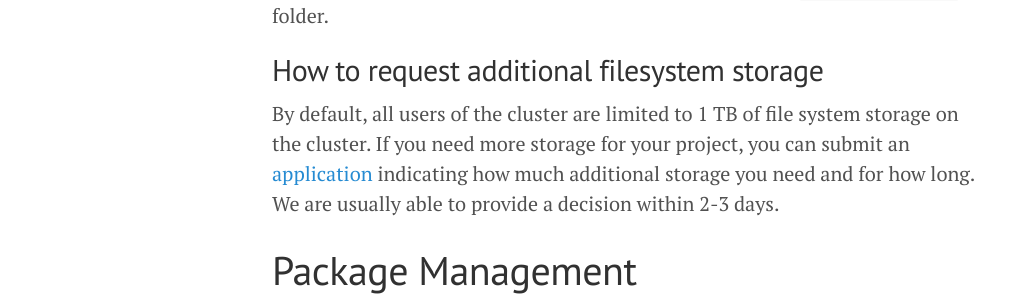
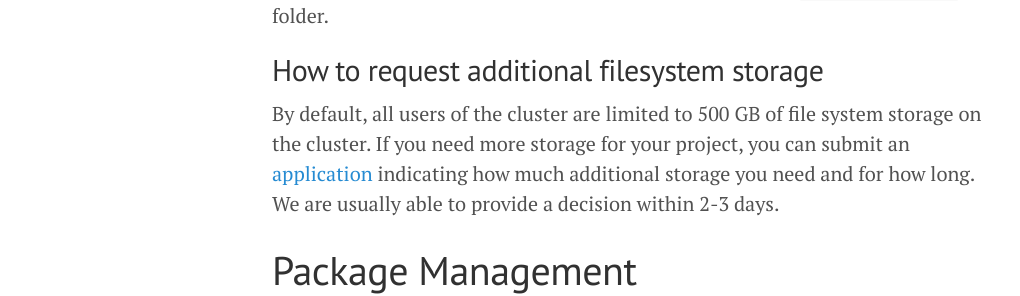
Before and after one commit to centerforaisafety/cluster-docs-old, a Jekyll site: the page built from _posts/2023-05-03-cais-cluster-documentation.md, in a window 1280 px wide and 900 px high, scrolled down 4427 px. Shown: the part 160-456 px from the top of the window, without its empty margins (8-1028 px from the left). Built offline with Jekyll 4.4.1, drawn with Linux system fonts in a browser that asks for light colours.

Commit message:
Change default file system quota from 1TB to 500GB.

```diff
--- a/_posts/2023-05-03-cais-cluster-documentation.md
+++ b/_posts/2023-05-03-cais-cluster-documentation.md
@@ -139,7 +139,7 @@ Many commonly used models (Llama, Mistral, Pythia etc.) can be found in the `/da
 
 ## How to request additional filesystem storage
 
-By default, all users of the cluster are limited to 1 TB of file system storage on the cluster. If you need more storage for your project, you can submit an [application](https://airtable.com/appeMGyDPWhtwa3Dw/shrJ5x6XnzqGDx3RV) indicating how much additional storage you need and for how long. We are usually able to provide a decision within 2-3 days.
+By default, all users of the cluster are limited to 500 GB of file system storage on the cluster. If you need more storage for your project, you can submit an [application](https://airtable.com/appeMGyDPWhtwa3Dw/shrJ5x6XnzqGDx3RV) indicating how much additional storage you need and for how long. We are usually able to provide a decision within 2-3 days.
 
 # Package Management
 ## Nix Package Manager
```
